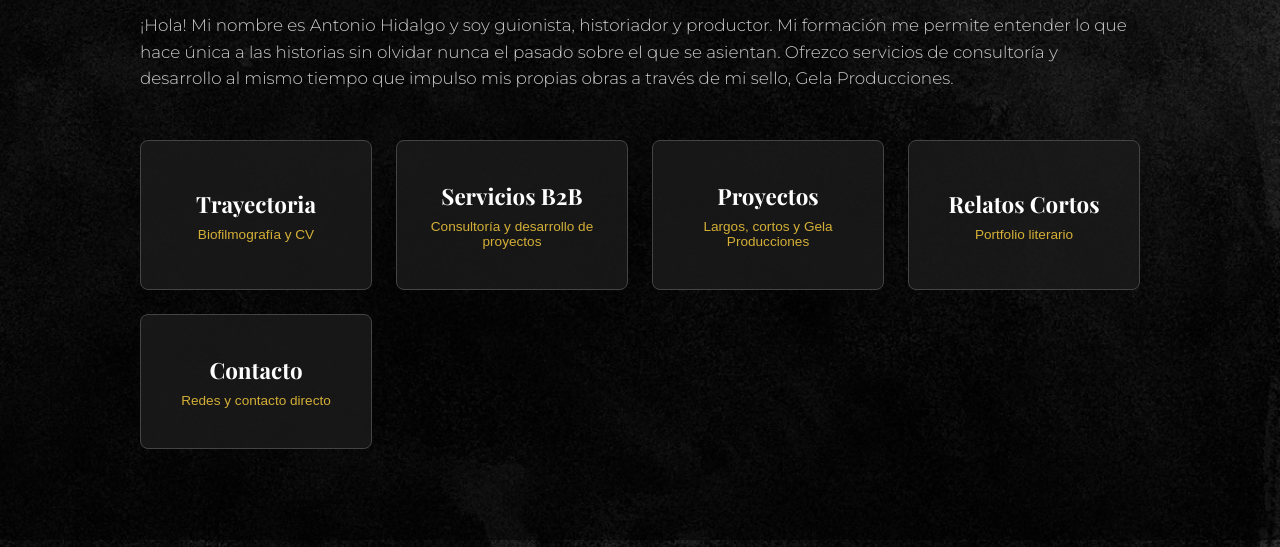
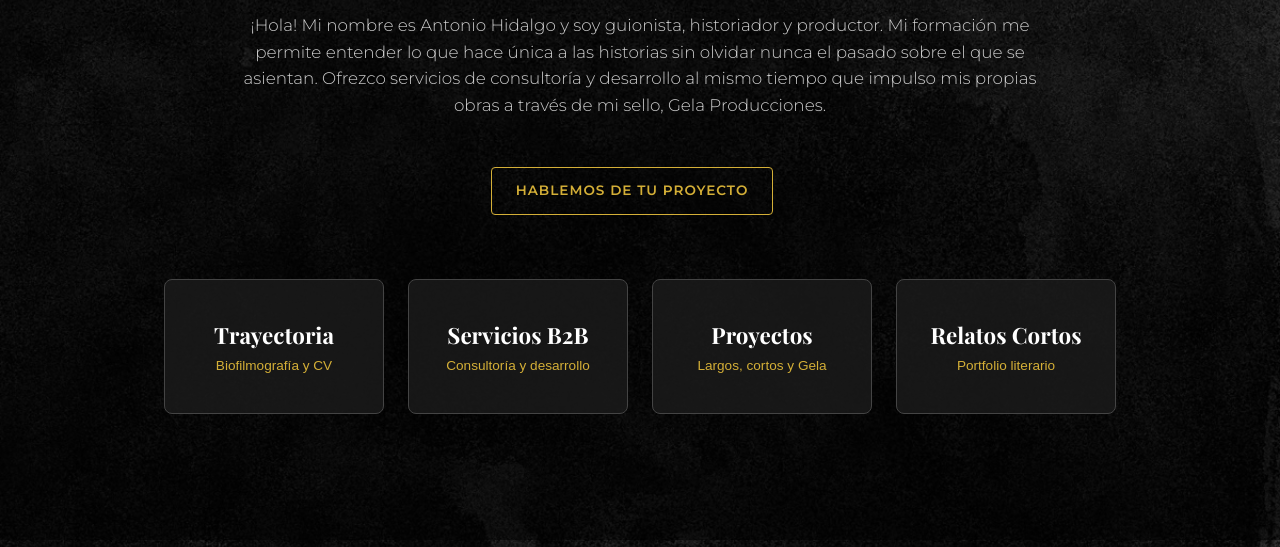
Before and after one commit to antonico26/portfolio, a website: page index.html in a window 1280 px wide. Shown: the part 260-807 px from the top of the page. Drawn offline with nearby package versions, Linux system fonts and the light colour scheme.

Commit message:
CAMBIOSSS

```diff
--- a/index.html
+++ b/index.html
@@ -32,6 +32,8 @@
             <h1>Antonio Hidalgo</h1>
             <h2>Guionista, Historiador y Productor</h2>
             <p>¡Hola! Mi nombre es Antonio Hidalgo y soy guionista, historiador y productor. Mi formación me permite entender lo que hace única a las historias sin olvidar nunca el pasado sobre el que se asientan. Ofrezco servicios de consultoría y desarrollo al mismo tiempo que impulso mis propias obras a través de mi sello, Gela Producciones.</p>
+
+            <a href="#" data-target="contacto" class="btn-primary" style="margin-top: 1.5rem;">Hablemos de tu proyecto</a>
         </div>
 
         <div class="grid-menu">
@@ -41,19 +43,15 @@
             </button>
             <button class="grid-card" data-target="servicios">
                 <h3>Servicios B2B</h3>
-                <p>Consultoría y desarrollo de proyectos</p>
+                <p>Consultoría y desarrollo</p>
             </button>
             <button class="grid-card" data-target="proyectos">
                 <h3>Proyectos</h3>
-                <p>Largos, cortos y Gela Producciones</p>
+                <p>Largos, cortos y Gela</p>
             </button>
             <button class="grid-card" data-target="relatos">
                 <h3>Relatos Cortos</h3>
                 <p>Portfolio literario</p>
-            </button>
-            <button class="grid-card" data-target="contacto">
-                <h3>Contacto</h3>
-                <p>Redes y contacto directo</p>
             </button>
         </div>
       </section>
--- a/styles.css
+++ b/styles.css
@@ -60,16 +60,41 @@ p { margin-bottom: 1.5rem; color: var(--text-muted); font-size: 1.05rem; }
 .content-box { background: var(--bg-card); padding: 3rem; border-radius: 8px; border: 1px solid #333; backdrop-filter: blur(5px);}
 
 /* --- LOS CUADRADITOS (GRID MENU) --- */
-.grid-menu { display: grid; grid-template-columns: repeat(auto-fit, minmax(220px, 1fr)); gap: 1.5rem; margin-top: 3rem;}
+/* --- ESTILOS DE LA INTRODUCCIÓN --- */
+.hero-intro {
+    max-width: 800px;
+    margin: 0 auto;
+    text-align: center;
+    padding-bottom: 2rem;
+}
+
+/* --- LOS CUADRADITOS (GRID MENU) --- */
+.grid-menu {
+    display: flex;
+    flex-wrap: wrap;
+    justify-content: center;
+    gap: 1.5rem;
+    margin-top: 2rem;
+}
+
 .grid-card {
-    background: var(--bg-card); border: 1px solid #444; border-radius: 8px;
-    padding: 2.5rem 1.5rem; text-align: center; cursor: pointer;
-    transition: transform 0.3s, border-color 0.3s;
-    display: flex; flex-direction: column; align-items: center; justify-content: center;
+    width: 220px;
+    background: var(--bg-card);
+    border: 1px solid #444;
+    border-radius: 8px;
+    padding: 2.5rem 1.5rem;
+    text-align: center;
+    cursor: pointer;
+    transition: transform 0.3s, border-color 0.3s, box-shadow 0.3s;
+    display: flex;
+    flex-direction: column;
+    align-items: center;
+    justify-content: center;
 }
+
 .grid-card h3 { font-family: var(--font-titles); font-size: 1.4rem; color: #fff; margin-bottom: 0.5rem; }
 .grid-card p { font-size: 0.85rem; margin: 0; color: var(--accent); }
-.grid-card:hover { transform: translateY(-5px); border-color: var(--accent); background: rgba(26, 26, 26, 1); }
+.grid-card:hover { transform: translateY(-5px); border-color: var(--accent); background: rgba(26, 26, 26, 1); box-shadow: 0 5px 20px rgba(212, 175, 55, 0.2); }
 
 /* --- BOTONES Y ENLACES --- */
 .btn-primary, .btn-secondary {
```
